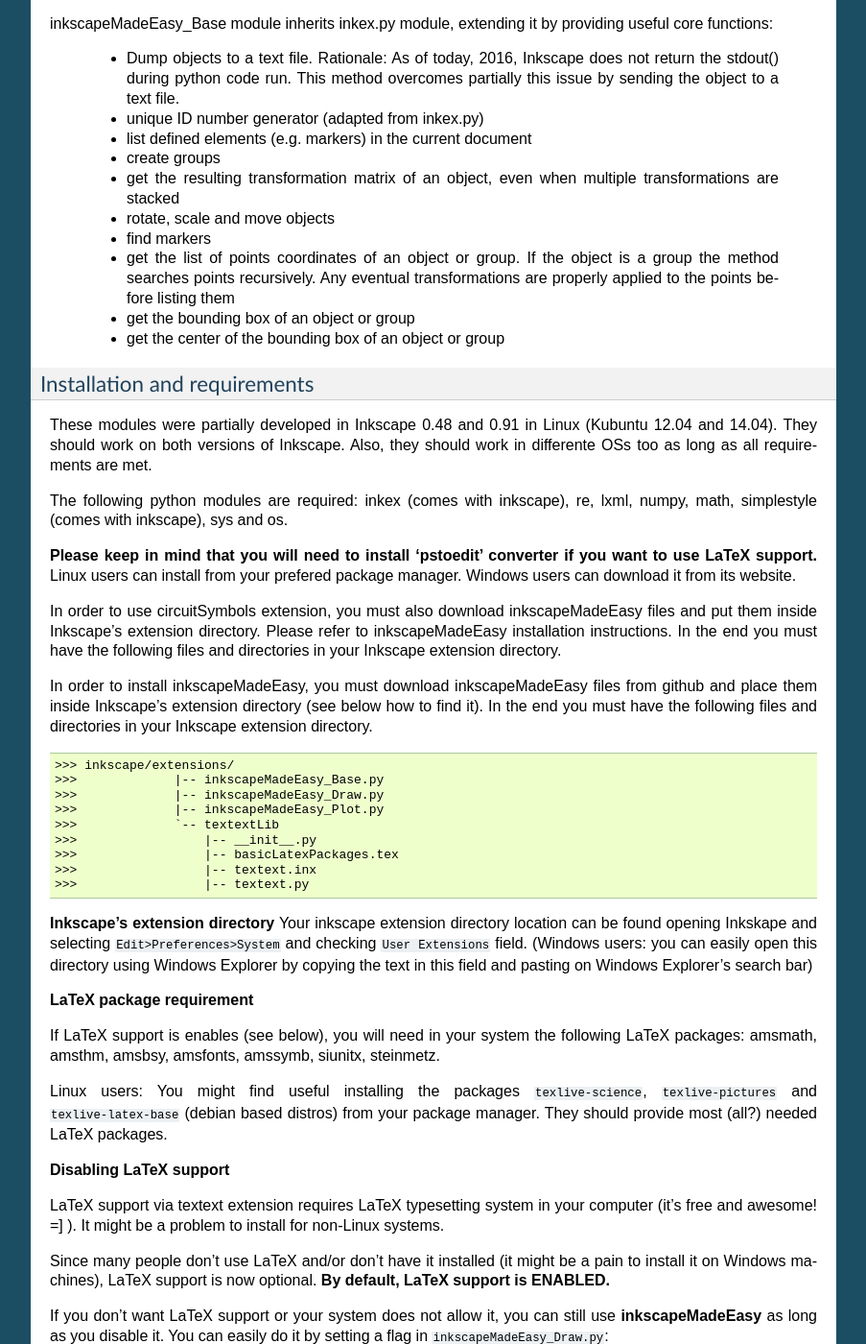
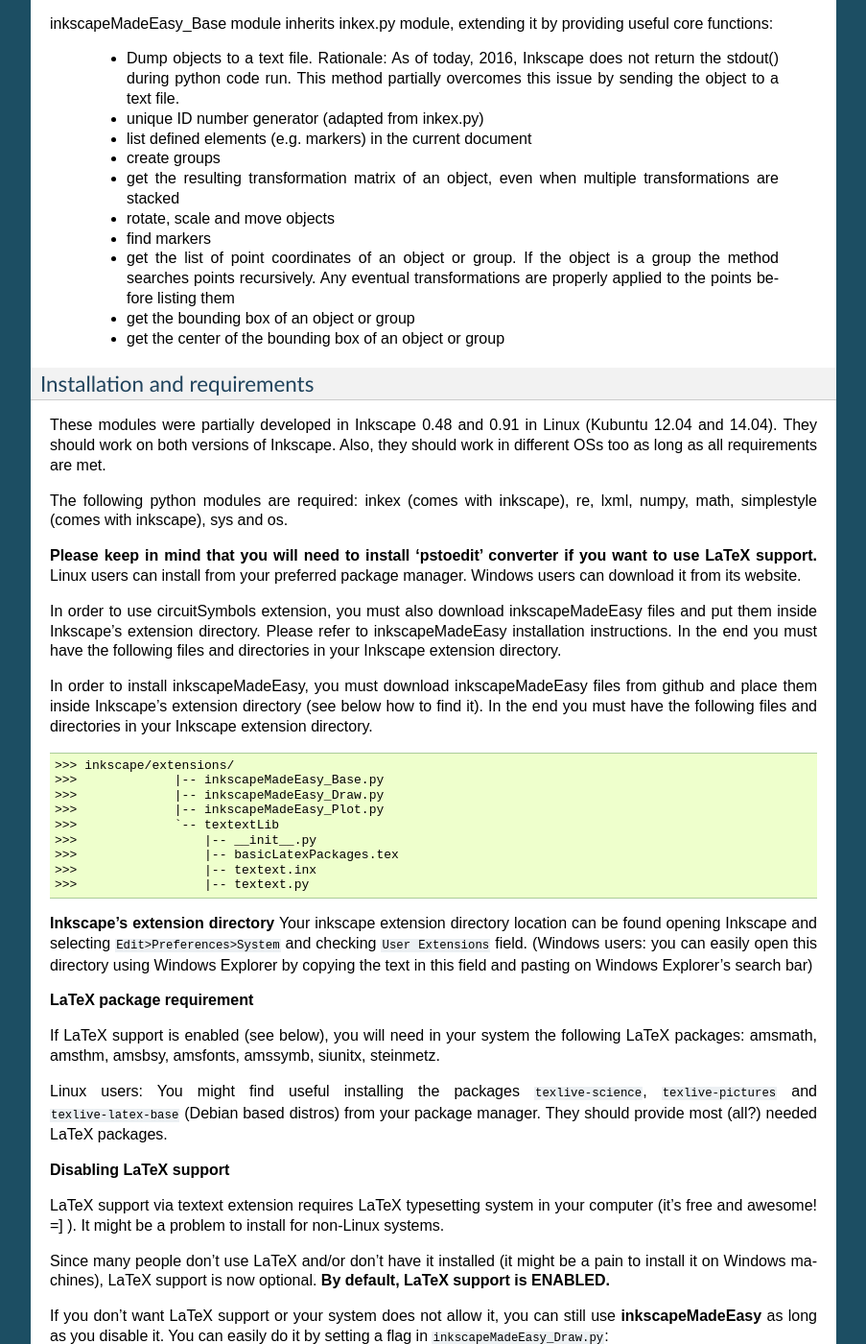
Before and after one commit to fsmMLK/inkscapeMadeEasy, a Sphinx documentation site: the page built from docs/source/index.rst, in a window 1280 px wide and 1400 px high, scrolled down 3101 px. Shown: the whole window at 96% size, without its empty margins (198-1101 px from the left). Built offline with Sphinx 7.4.7, drawn with Linux system fonts in a browser that asks for light colours; formulas are drawn with MathJax 3; some of the changed text lies outside the part shown.

```diff
--- a/docs/source/index.rst
+++ b/docs/source/index.rst
@@ -85,9 +85,9 @@ Many of the functions implemented in this project can use LaTeX to generate text
 
 Since I made very few modifications to his module, I decided to include the modified files here. The modifications were merely designed to facilitate debugging. No deep modifications were made to it. If you prefer, you can stick with the original version.
 
-Instalation procedure and requirements of the modified **textext** are the same of the original. Please refer to the installation section on Pauli Virtanen's page to get further instructions.
+Installation procedure and requirements of the modified **textext** are the same of the original. Please refer to the installation section on Pauli Virtanen's page to get further instructions.
 
-**Please keep in mind that you will need to install 'pstoedit' converter.** Linux users can install from your prefered package manager. Windows users can download it from its website.
+**Please keep in mind that you will need to install 'pstoedit' converter.** Linux users can install from your preferred package manager. Windows users can download it from its website.
 
 **Modifications**
 
@@ -126,14 +126,14 @@ Useful backstage functions
 
 inkscapeMadeEasy_Base module inherits inkex.py module, extending it by providing useful core functions:
 
- - Dump objects to a text file. Rationale: As of today, 2016, Inkscape does not return the stdout() during python code run. This method overcomes partially this issue by sending the object to a text file.
+ - Dump objects to a text file. Rationale: As of today, 2016, Inkscape does not return the stdout() during python code run. This method partially overcomes this issue by sending the object to a text file.
  - unique ID number generator (adapted from inkex.py)
  - list defined elements (e.g. markers) in the current document
  - create groups
  - get the resulting transformation matrix of an object, even when multiple transformations are stacked
  - rotate, scale and move objects
  - find markers
- - get the list of points coordinates of an object or group. If the object is a group the method searches points recursively. Any eventual transformations are properly applied to the points before listing them
+ - get the list of point coordinates of an object or group. If the object is a group the method searches points recursively. Any eventual transformations are properly applied to the points before listing them
  - get the bounding box of an object or group
  - get the center of the bounding box of an object or group
 
@@ -142,11 +142,11 @@ inkscapeMadeEasy_Base module inherits inkex.py module, extending it by providing
 Installation and requirements
 ==========================================
 
-These modules were partially developed in Inkscape 0.48 and 0.91 in Linux (Kubuntu 12.04 and 14.04). They should work on both versions of Inkscape. Also, they should work in differente OSs too as long as all requirements are met.
+These modules were partially developed in Inkscape 0.48 and 0.91 in Linux (Kubuntu 12.04 and 14.04). They should work on both versions of Inkscape. Also, they should work in different OSs too as long as all requirements are met.
 
 The following python modules are required: inkex (comes with inkscape), re, lxml, numpy, math, simplestyle (comes with inkscape), sys and os.
 
-**Please keep in mind that you will need to install 'pstoedit' converter if you want to use LaTeX support.**  Linux users can install from your prefered package manager. Windows users can download it from its website.
+**Please keep in mind that you will need to install 'pstoedit' converter if you want to use LaTeX support.**  Linux users can install from your preferred package manager. Windows users can download it from its website.
 
 
 In order to use circuitSymbols extension, you must also download inkscapeMadeEasy files and put them inside Inkscape's extension directory. Please refer to inkscapeMadeEasy installation instructions. In the end you must have the following files and directories in your Inkscape extension directory.
@@ -164,13 +164,13 @@ In order to install inkscapeMadeEasy, you must download inkscapeMadeEasy files f
 >>>                 |-- textext.inx
 >>>                 |-- textext.py
 
-**Inkscape's extension directory** Your inkscape extension directory location can be found opening Inkskape and selecting ``Edit>Preferences>System`` and checking ``User Extensions``  field. (Windows users: you can easily open this directory using Windows Explorer by copying the text in this field and pasting on Windows Explorer's search bar)
+**Inkscape's extension directory** Your inkscape extension directory location can be found opening Inkscape and selecting ``Edit>Preferences>System`` and checking ``User Extensions``  field. (Windows users: you can easily open this directory using Windows Explorer by copying the text in this field and pasting on Windows Explorer's search bar)
 
 **LaTeX package requirement**
 
-If LaTeX support is enables (see below), you will need in your system the following LaTeX packages: amsmath, amsthm, amsbsy, amsfonts, amssymb, siunitx, steinmetz.
+If LaTeX support is enabled (see below), you will need in your system the following LaTeX packages: amsmath, amsthm, amsbsy, amsfonts, amssymb, siunitx, steinmetz.
 
-Linux users: You might find useful installing the packages ``texlive-science``,   ``texlive-pictures`` and ``texlive-latex-base`` (debian based distros) from your package manager. They should provide most (all?) needed LaTeX packages.
+Linux users: You might find useful installing the packages ``texlive-science``,   ``texlive-pictures`` and ``texlive-latex-base`` (Debian based distros) from your package manager. They should provide most (all?) needed LaTeX packages.
 
 **Disabling LaTeX support**
 
```
Also changed, not shown: CHANGELOG.txt (+7 -0 lines), inkscapeMadeEasy_Base.py (+25 -1 lines).
